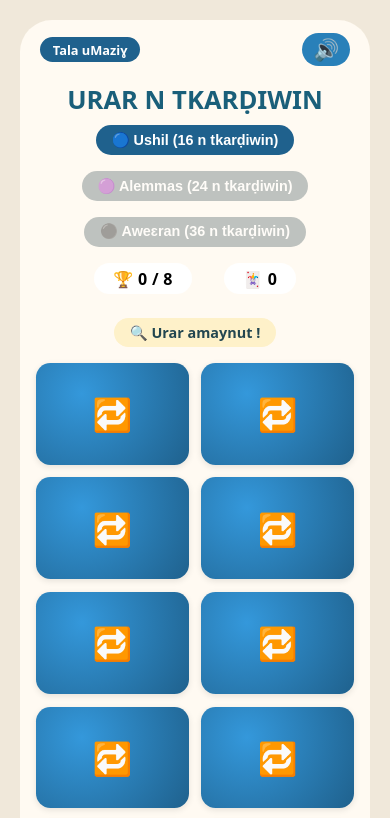
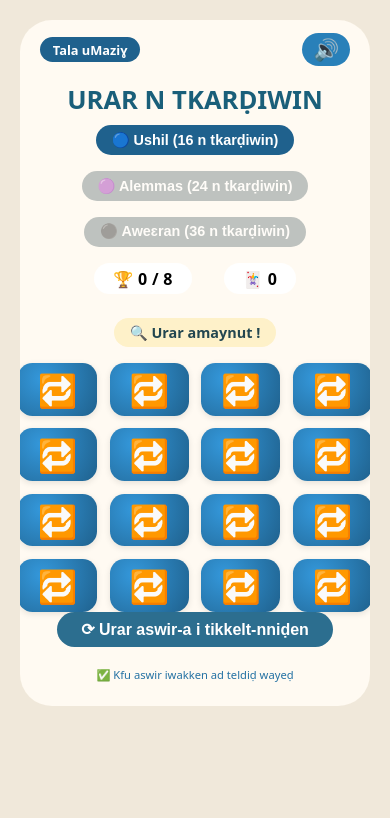
Before and after one commit to Talajuba/jeu-memoire, a plain HTML site: page index.html in a window 390 px wide. Shown: the top 818 px of the page. Drawn offline with Linux system fonts and the light colour scheme.

Commit message:
Add files via upload

```diff
--- a/index.html
+++ b/index.html
@@ -29,7 +29,6 @@
             position: relative;
             overflow-x: hidden;
         }
-        /* Barre du haut */
         .top-bar {
             display: flex;
             justify-content: space-between;
@@ -129,23 +128,27 @@
             margin-bottom: 1.5rem;
             justify-content: center;
         }
-        /* Grilles par défaut */
         .grid-4 { grid-template-columns: repeat(4, 1fr); max-width: 500px; margin: 0 auto; }
         .grid-5 { grid-template-columns: repeat(5, 1fr); max-width: 620px; margin: 0 auto; }
         .grid-6 { grid-template-columns: repeat(6, 1fr); max-width: 740px; margin: 0 auto; }
 
-        /* Adaptation mobile : moins de colonnes */
+        /* Adaptation mobile : on garde 4 colonnes pour tous les niveaux sur mobile */
         @media (max-width: 650px) {
-            .grid-6 { grid-template-columns: repeat(3, 1fr) !important; }
-            .grid-5 { grid-template-columns: repeat(3, 1fr) !important; }
-            .grid-4 { grid-template-columns: repeat(2, 1fr) !important; }
+            .grid-6,
+            .grid-5,
+            .grid-4 {
+                grid-template-columns: repeat(4, 1fr) !important;
+            }
         }
-        @media (max-width: 450px) {
-            .grid-6, .grid-5 { grid-template-columns: repeat(2, 1fr) !important; }
-            .grid-4 { grid-template-columns: repeat(2, 1fr) !important; }
+        /* Pour les très petits écrans (< 500px), on peut réduire à 3 colonnes si nécessaire, mais on laisse 4 selon la demande */
+        @media (max-width: 500px) {
+            .grid-6,
+            .grid-5,
+            .grid-4 {
+                grid-template-columns: repeat(4, 1fr) !important;
+            }
         }
 
-        /* Cartes : aucun effet de zoom/transformation */
         .card {
             aspect-ratio: 3/2;
             border-radius: 0.9rem;
@@ -162,7 +165,7 @@
             word-break: break-word;
             transform: none !important;
             transition: none !important;
-            font-size: 16px; /* empêche zoom auto sur mobile */
+            font-size: 16px;
         }
         .card.easy-back { background: #2980b9; background: radial-gradient(circle at 30% 30%, #3498db, #1f618d); }
         .card.medium-back { background: #8e44ad; background: radial-gradient(circle at 30% 30%, #a569bd, #6c3483); }
@@ -209,7 +212,6 @@
             margin-top: 0.5rem;
             color: #2471a3;
         }
-        /* Suppression de tout effet de scale au clic */
         .card:active, .card:focus, .card:hover {
             transform: none !important;
         }
@@ -238,7 +240,6 @@
 </div>
 
 <script>
-    // ---------- PAIRES (tirées du document) ----------
     const FULL_PAIRS = [
         { mistake: "Fellawn", correction: "Fell-awen" },
         { mistake: "Ismis", correction: "Isem-is" },
```
